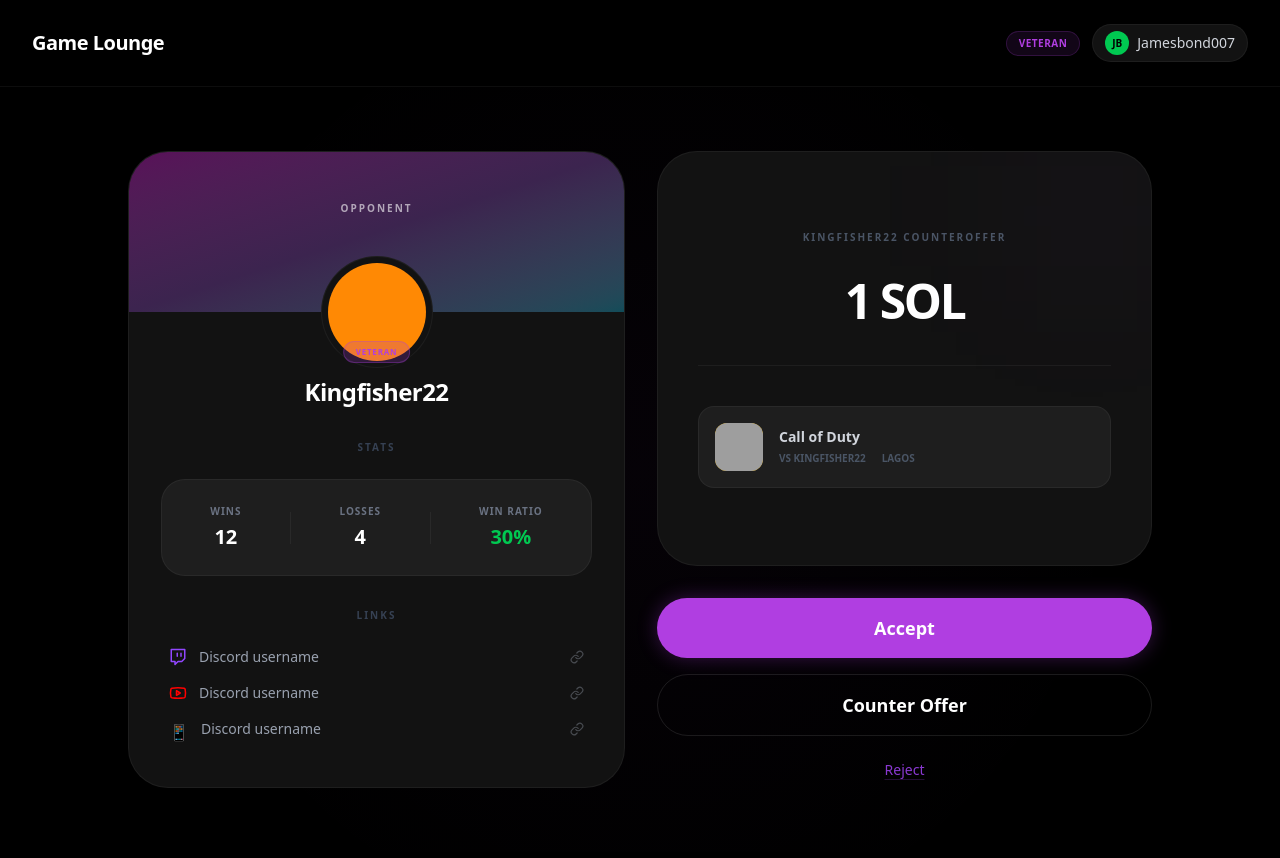
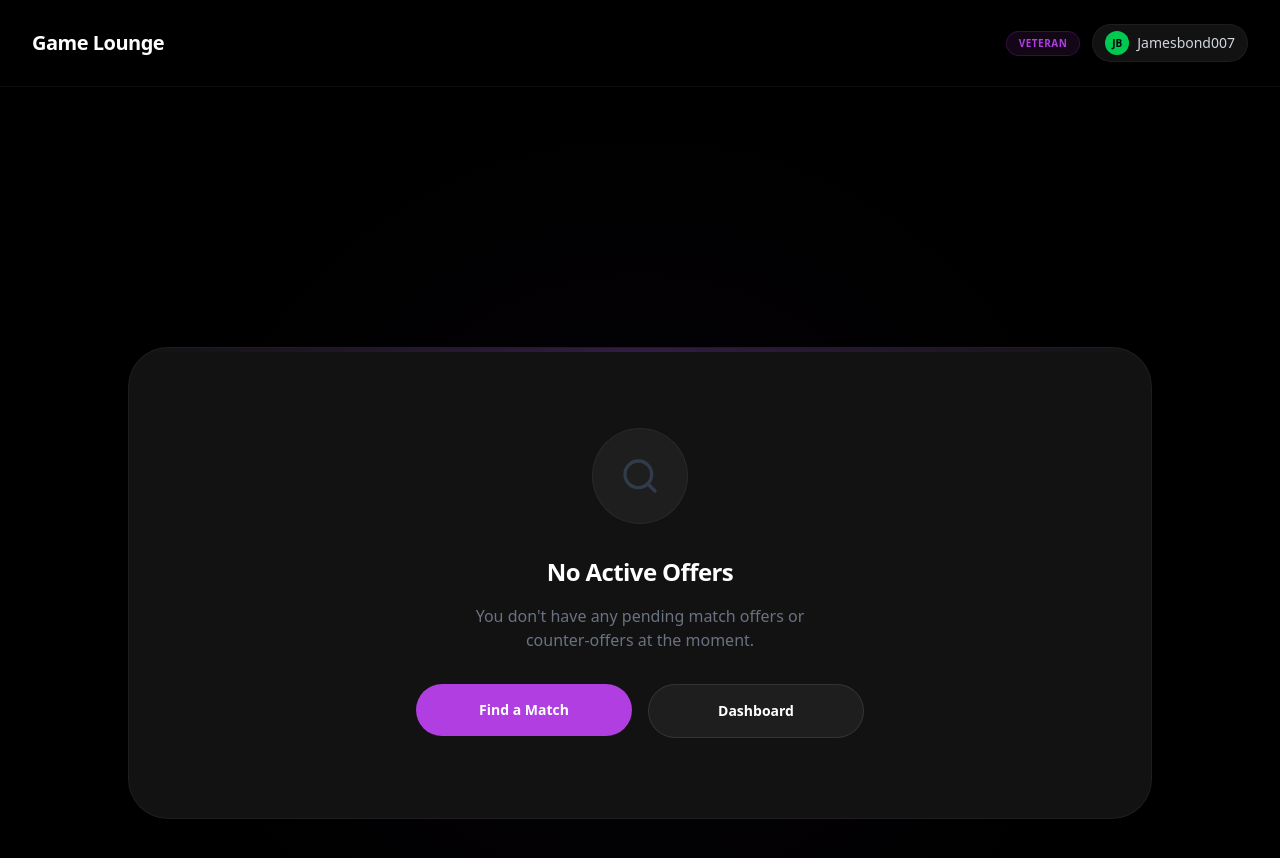
Before and after one commit to DavidManiIbrahim/GameGambit, a Next.js app: page /lounge/offer in a window 1280 px wide. Shown: the top 858 px of the page. Built offline with nearby package versions, Linux system fonts and the light colour scheme; grey boxes are pictures that could not be loaded.

Commit message:
feat: Add initial home page, dashboard layout, and lounge offer/stake pages.

```diff
--- a/app/lounge/offer/page.js
+++ b/app/lounge/offer/page.js
@@ -1,123 +1,37 @@
 'use client';
 
 import React from 'react';
-import Image from 'next/image';
 import Link from 'next/link';
-import { Twitch, Youtube, Link as LinkIcon } from 'lucide-react';
+import { Search } from 'lucide-react';
 
 export default function CounterOfferPage() {
     return (
-        <div className="flex flex-col md:flex-row items-stretch justify-center gap-8 w-full max-w-5xl mx-auto py-12">
+        <div className="flex flex-col items-center justify-center min-h-[60rem] w-full max-w-5xl mx-auto py-12">
 
-            {/* Opponent Profile Card */}
-            <div className="flex-1 bg-[#121212] border border-white/5 rounded-[40px] overflow-hidden flex flex-col items-center">
-                {/* Profile Header Gradient */}
-                <div className="w-full h-40 bg-gradient-to-br from-[#ff00ff]/30 via-[#9d4edd]/30 to-[#00d4ff]/30 relative flex flex-col items-center justify-center">
-                    <p className="text-[10px] uppercase tracking-[0.2em] text-white/60 font-black mb-12">Opponent</p>
+            <div className="bg-[#121212] border border-white/5 rounded-[40px] p-20 flex flex-col items-center justify-center text-center gap-8 relative overflow-hidden w-full">
+                <div className="absolute top-0 left-0 w-full h-1 bg-gradient-to-r from-transparent via-purple-500/20 to-transparent"></div>
 
-                    <div className="absolute -bottom-14 flex flex-col items-center">
-                        <div className="w-28 h-28 bg-[#121212] rounded-full p-1.5 border border-white/5 relative">
-                            <div className="w-full h-full rounded-full overflow-hidden bg-orange-400 relative">
-                                {/* <Image src="/mascot.png" alt="Avatar" fill className="object-cover grayscale opacity-80" /> */}
-                            </div>
-                            <div className="absolute bottom-1 left-1/2 -translate-x-1/2 bg-[#B03EE1]/20 text-[#B03EE1] text-[8px] font-black px-3 py-1 rounded-full border border-[#B03EE1]/30 uppercase tracking-widest whitespace-nowrap">
-                                Veteran
-                            </div>
-                        </div>
-                    </div>
+                <div className="w-24 h-24 bg-white/5 rounded-full flex items-center justify-center border border-white/5">
+                    <Search size={40} className="text-gray-700 animate-pulse" />
                 </div>
 
-                <div className="mt-16 pb-12 w-full px-8 text-center">
-                    <h2 className="text-2xl font-black text-white tracking-tight mb-8">Kingfisher22</h2>
-
-                    <div className="space-y-6">
-                        <p className="text-[10px] uppercase tracking-[0.2em] text-gray-700 font-black">Stats</p>
-                        <div className="flex justify-around items-center bg-white/5 rounded-3xl p-6 border border-white/5">
-                            <div className="flex flex-col gap-1">
-                                <p className="text-[10px] text-gray-500 font-bold uppercase tracking-widest">Wins</p>
-                                <p className="text-xl font-black text-white">12</p>
-                            </div>
-                            <div className="w-px h-8 bg-white/5"></div>
-                            <div className="flex flex-col gap-1">
-                                <p className="text-[10px] text-gray-500 font-bold uppercase tracking-widest">Losses</p>
-                                <p className="text-xl font-black text-white">4</p>
-                            </div>
-                            <div className="w-px h-8 bg-white/5"></div>
-                            <div className="flex flex-col gap-1">
-                                <p className="text-[10px] text-gray-500 font-bold uppercase tracking-widest">Win Ratio</p>
-                                <p className="text-xl font-black text-green-500">30%</p>
-                            </div>
-                        </div>
-
-                        <p className="text-[10px] uppercase tracking-[0.2em] text-gray-700 font-black mt-8">Links</p>
-                        <div className="space-y-4">
-                            <div className="flex items-center justify-between text-gray-400 group cursor-pointer hover:text-white transition-colors px-2">
-                                <div className="flex items-center gap-3">
-                                    <Twitch size={18} className="text-[#9146FF]" />
-                                    <span className="text-sm font-medium">Discord username</span>
-                                </div>
-                                <LinkIcon size={14} className="opacity-40 group-hover:opacity-100" />
-                            </div>
-                            <div className="flex items-center justify-between text-gray-400 group cursor-pointer hover:text-white transition-colors px-2">
-                                <div className="flex items-center gap-3">
-                                    <Youtube size={18} className="text-[#FF0000]" />
-                                    <span className="text-sm font-medium">Discord username</span>
-                                </div>
-                                <LinkIcon size={14} className="opacity-40 group-hover:opacity-100" />
-                            </div>
-                            <div className="flex items-center justify-between text-gray-400 group cursor-pointer hover:text-white transition-colors px-2">
-                                <div className="flex items-center gap-3">
-                                    <div className="w-4.5 h-4.5">📱</div>
-                                    <span className="text-sm font-medium ml-0.5">Discord username</span>
-                                </div>
-                                <LinkIcon size={14} className="opacity-40 group-hover:opacity-100" />
-                            </div>
-                        </div>
-                    </div>
-                </div>
-            </div>
-
-            {/* Counter Offer Card */}
-            <div className="flex-1 space-y-8 flex flex-col">
-                <div className="flex-1 bg-[#121212] border border-white/5 rounded-[40px] p-10 flex flex-col justify-center items-center text-center relative overflow-hidden">
-                    <div className="absolute top-0 right-0 w-32 h-32 bg-[#B03EE1]/5 blur-[80px]"></div>
-
-                    <p className="text-[10px] uppercase tracking-[0.2em] text-gray-600 font-bold mb-8">Kingfisher22 counteroffer</p>
-
-                    <div className="flex items-center gap-3 mb-10">
-                        <span className="text-5xl font-black text-white tracking-tighter">1 SOL</span>
-                    </div>
-
-                    <div className="w-full space-y-6 pt-10 border-t border-white/5">
-                        <div className="flex items-center gap-4 bg-white/5 rounded-2xl p-4 border border-white/5">
-                            <div className="w-12 h-12 bg-yellow-500 rounded-xl flex items-center justify-center overflow-hidden relative">
-                                <Image src="https://m.media-amazon.com/images/I/71uV6W9B6CL.png" alt="COD" fill className="object-cover" />
-                            </div>
-                            <div className="text-left">
-                                <p className="font-bold text-sm text-gray-300">Call of Duty</p>
-                                <div className="flex gap-4 text-[10px] text-gray-600 font-bold uppercase mt-1">
-                                    <span>vs Kingfisher22</span>
-                                    <span className="ml-auto">Lagos</span>
-                                </div>
-                            </div>
-                        </div>
-                    </div>
+                <div className="space-y-4">
+                    <h2 className="text-2xl font-black text-white tracking-tight">No Active Offers</h2>
+                    <p className="text-gray-500 max-w-sm mx-auto">
+                        You don&apos;t have any pending match offers or counter-offers at the moment.
+                    </p>
                 </div>
 
-                {/* Action Buttons */}
-                <div className="space-y-4">
-                    <Link href="/lounge/stake" className="block w-full">
-                        <button className="w-full bg-[#B03EE1] text-white rounded-full py-4 font-bold text-lg hover:bg-[#c04ef1] transition-all active:scale-[0.98] shadow-[0_0_20px_rgba(176,62,225,0.3)]">
-                            Accept
+                <div className="flex gap-4 w-full max-w-md">
+                    <Link href="/lounge" className="flex-1">
+                        <button className="w-full bg-[#B03EE1] text-white rounded-full py-4 font-bold text-sm hover:bg-[#c04ef1] transition-all active:scale-[0.98]">
+                            Find a Match
                         </button>
                     </Link>
-                    <Link href="/lounge" className="block w-full">
-                        <button className="w-full bg-transparent border border-white/10 text-white rounded-full py-4 font-bold text-lg hover:border-[#B03EE1]/50 transition-all active:scale-[0.98]">
-                            Counter Offer
+                    <Link href="/dashboard" className="flex-1">
+                        <button className="w-full bg-white/5 border border-white/10 text-white rounded-full py-4 font-bold text-sm hover:bg-white/10 transition-all">
+                            Dashboard
                         </button>
-                    </Link>
-                    <Link href="/lounge" className="w-full py-2 text-purple-500/80 hover:text-purple-400 text-sm font-medium transition-colors block mx-auto underline decoration-purple-500/20 underline-offset-4 text-center">
-                        Reject
                     </Link>
                 </div>
             </div>
--- a/app/lounge/stake/page.js
+++ b/app/lounge/stake/page.js
@@ -2,39 +2,45 @@
 
 import React, { useState } from 'react';
 import Link from 'next/link';
-import { X, CheckCircle2 } from 'lucide-react';
+import { X, CheckCircle2, Wallet } from 'lucide-react';
 
 export default function EscrowSignPage() {
-    const [showToast, setShowToast] = useState(true);
+    const [showToast, setShowToast] = useState(false); // Hide toast by default since it references dummy user
 
     return (
-        <div className="flex flex-col items-center justify-center min-h-[70vh] w-full">
+        <div className="flex flex-col items-center justify-center min-h-[70vh] w-full max-w-2xl mx-auto py-12">
             {/* Sign SOL Card */}
-            <div className="w-full max-w-[500px] bg-[#121212] border border-white/5 rounded-[40px] p-10 md:p-14 text-center relative overflow-hidden">
+            <div className="w-full bg-[#121212] border border-white/5 rounded-[40px] p-10 md:p-14 text-center relative overflow-hidden">
                 <div className="absolute top-0 left-0 w-full h-1 bg-gradient-to-r from-transparent via-[#B03EE1]/30 to-transparent"></div>
 
-                <p className="text-[10px] uppercase tracking-[0.2em] text-gray-600 font-bold mb-8">Sign SOL to Escrow</p>
+                <div className="w-20 h-20 bg-purple-500/10 rounded-full flex items-center justify-center mx-auto mb-8 text-[#B03EE1]">
+                    <Wallet size={32} />
+                </div>
 
-                <h2 className="text-2xl md:text-3xl font-black text-white mb-4 tracking-tight">
-                    Stake 2 SOL <span className="text-gray-600 text-lg mx-1">vs</span> Kingfisher22
+                <p className="text-[10px] uppercase tracking-[0.2em] text-gray-600 font-black mb-4">Escrow Confirmation</p>
+
+                <h2 className="text-2xl md:text-3xl font-black text-white mb-6 tracking-tight">
+                    Confirm Stake
                 </h2>
 
-                <p className="text-gray-500 text-sm font-medium mb-12">Phantom prompt...</p>
+                <p className="text-gray-500 text-sm font-medium mb-12 max-w-xs mx-auto">
+                    You are about to lock your SOL in the secure escrow for this match. Funds will be released to the winner upon verification.
+                </p>
 
                 <div className="space-y-6">
                     <Link href="/lounge" className="block w-full">
                         <button className="w-full bg-[#B03EE1] text-white rounded-full py-4 font-bold text-lg hover:bg-[#c04ef1] transition-all active:scale-[0.98] shadow-[0_0_20px_rgba(176,62,225,0.3)]">
-                            Sign
+                            Confirm in Wallet
                         </button>
                     </Link>
 
-                    <Link href="/lounge" className="text-purple-500/80 hover:text-purple-400 text-sm font-medium transition-colors block underline decoration-purple-500/20 underline-offset-4">
-                        Cancel
+                    <Link href="/lounge" className="text-gray-500 hover:text-white text-sm font-medium transition-colors block underline decoration-white/10 underline-offset-4">
+                        Back to Lounge
                     </Link>
                 </div>
             </div>
 
-            {/* Proposal Accepted Toast */}
+            {/* Proposal Accepted Toast placeholder */}
             {showToast && (
                 <div className="fixed bottom-10 right-10 bg-[#121212] border border-white/10 rounded-2xl p-6 shadow-2xl flex items-start gap-4 max-w-[380px] animate-in slide-in-from-bottom-5">
                     <div className="flex-1">
@@ -42,7 +48,7 @@ export default function EscrowSignPage() {
                             Proposal Accepted <CheckCircle2 size={16} className="text-green-500" />
                         </h4>
                         <p className="text-[12px] text-gray-500 leading-relaxed">
-                            <span className="text-[#B03EE1] font-bold">Kingfisher22</span> has accepted your proposal to wager <span className="text-white font-bold">2 SOL</span> for this CODM match
+                            Your opponent has accepted the match proposal.
                         </p>
                     </div>
                     <button onClick={() => setShowToast(false)} className="text-gray-500 hover:text-white flex-shrink-0 border border-white/10 rounded-full p-1 mt-1">
--- a/components/DashboardLayout.js
+++ b/components/DashboardLayout.js
@@ -1,17 +1,31 @@
 'use client';
 
-import React, { useState } from 'react';
+import React, { useState, useEffect } from 'react';
 import Image from 'next/image';
 import Link from 'next/link';
-import { usePathname } from 'next/navigation';
+import { usePathname, useRouter } from 'next/navigation';
 import { ChevronDown } from 'lucide-react';
 import { useSession, signOut } from 'next-auth/react';
 import Sidebar from './Sidebar';
 
 export default function DashboardLayout({ children, title }) {
-    const { data: session } = useSession();
+    const { data: session, status } = useSession();
     const pathname = usePathname();
+    const router = useRouter();
     const [showProfileMenu, setShowProfileMenu] = useState(false);
+
+    // Enforce verification for all dashboard-related pages
+    useEffect(() => {
+        if (status === 'authenticated' && !session?.user?.verified) {
+            // Only redirect if we ARENT already on the verify page
+            if (pathname !== '/verify') {
+                router.push('/verify');
+            }
+        }
+        if (status === 'unauthenticated') {
+            router.push('/signin');
+        }
+    }, [status, session, pathname, router]);
 
     // Derive title if not provided
     const displayTitle = title || (pathname.split('/').pop() || 'Home');
@@ -22,6 +36,14 @@ export default function DashboardLayout({ children, title }) {
         .join('')
         .slice(0, 2)
         .toUpperCase() || '??';
+
+    if (status === 'loading' || (status === 'authenticated' && !session?.user?.verified && pathname !== '/verify')) {
+        return (
+            <div className="min-h-screen bg-black flex items-center justify-center">
+                <div className="w-10 h-10 border-4 border-purple-500/30 border-t-purple-500 rounded-full animate-spin"></div>
+            </div>
+        );
+    }
 
     return (
         <div className="min-h-screen bg-black text-white font-sans flex">
@@ -42,7 +64,7 @@ export default function DashboardLayout({ children, title }) {
                             className="flex items-center gap-3 bg-[#121212] hover:bg-[#1a1a1a] p-1.5 pl-4 rounded-full border border-white/5 transition-all outline-none"
                         >
                             <div className="bg-[#B03EE1]/10 text-[#B03EE1] text-[10px] font-black px-3 py-1 rounded-full border border-[#B03EE1]/20 uppercase tracking-widest hidden md:block">
-                                Veteran
+                                {session?.user?.verified ? 'Verified' : 'Unverified'}
                             </div>
                             <div className="flex items-center gap-2">
                                 {session?.user?.image ? (
@@ -76,14 +98,7 @@ export default function DashboardLayout({ children, title }) {
                                         onClick={() => setShowProfileMenu(false)}
                                         className="block px-6 py-3 text-sm text-gray-400 hover:text-white transition-colors"
                                     >
-                                        View public profile
-                                    </Link>
-                                    <Link
-                                        href="/profile"
-                                        onClick={() => setShowProfileMenu(false)}
-                                        className="block px-6 py-3 text-sm text-gray-400 hover:text-white transition-colors"
-                                    >
-                                        View internal profile
+                                        My Profile
                                     </Link>
                                     <div className="h-px bg-white/5 my-2 mx-4"></div>
                                     <button
```
Also changed, not shown: app/page.js (+6 -6 lines), app/verify/page.js (+136 -47 lines).
